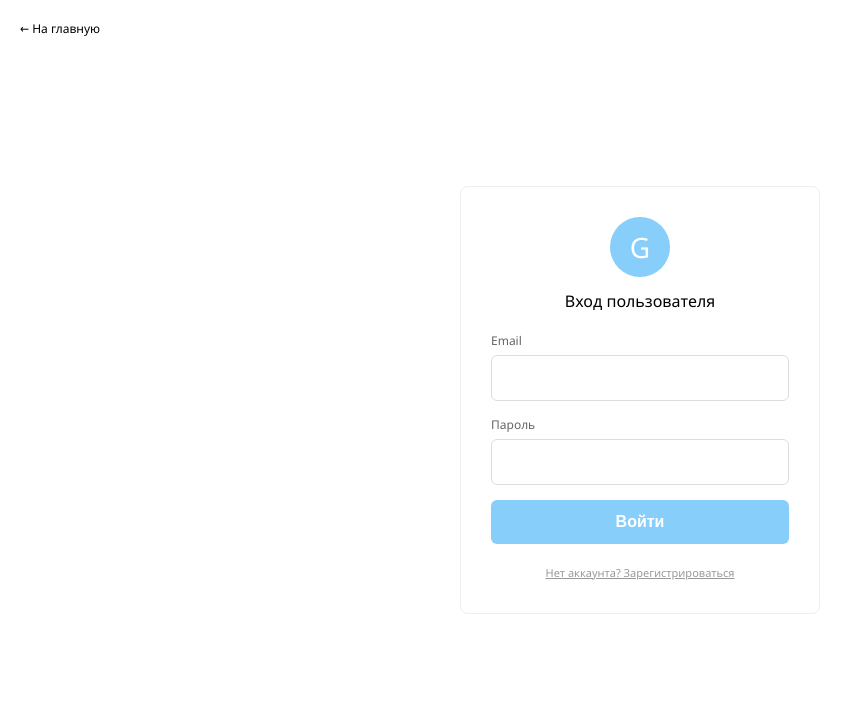
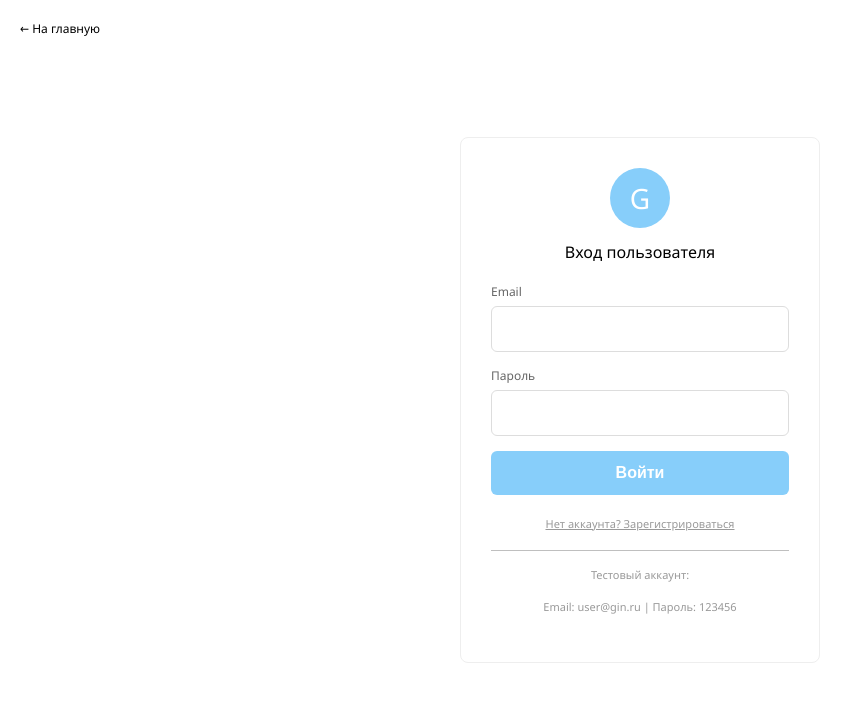
Before and after one commit to natuto228/GIN-TAXII, a FastAPI app: page /login-user in a window 1280 px wide. Shown: the top 702 px of the page, without its empty margins (0-862 px from the left). Run offline with FastAPI, Linux system fonts and the light colour scheme; some web fonts are replaced.

Commit message:
5 загрузка...

```diff
--- a/main.py
+++ b/main.py
@@ -1,4 +1,4 @@
-from fastapi import FastAPI, Request, Form
+from fastapi import FastAPI, Request, Form, HTTPException
 from fastapi.responses import HTMLResponse, RedirectResponse
 from fastapi.staticfiles import StaticFiles
 from fastapi.templating import Jinja2Templates
@@ -54,6 +54,14 @@ def init_database():
         )
     ''')
 
+    # Создаём тестового пользователя, если его нет
+    cursor.execute('SELECT * FROM users WHERE email = ?', ('user@gin.ru',))
+    if not cursor.fetchone():
+        cursor.execute('''
+            INSERT INTO users (fullname, phone, email, password, created_at)
+            VALUES (?, ?, ?, ?, ?)
+        ''', ('Тестовый Пользователь', '+79991234567', 'user@gin.ru', '123456', datetime.now()))
+
     conn.commit()
     conn.close()
 
@@ -80,9 +88,9 @@ async def register(
         cursor.execute('INSERT INTO users (fullname, phone, email, password, created_at) VALUES (?, ?, ?, ?, ?)',
                        (fullname, phone, email, password, datetime.now()))
         conn.commit()
-        return RedirectResponse(url="/login-user", status_code=303)
+        return {"success": True, "message": "Регистрация успешна"}
     except sqlite3.IntegrityError:
-        return {"error": "Email уже существует"}
+        return {"success": False, "error": "Email уже существует"}
     finally:
         conn.close()
 
--- a/templates/login_user.html
+++ b/templates/login_user.html
@@ -32,8 +32,34 @@
     <div style="text-align: center; margin-top: 15px;">
         <a href="/register" style="color: #999; font-size: 11px;">Нет аккаунта? Зарегистрироваться</a>
     </div>
+
+    <hr>
+    <div style="text-align: center;">
+        <p style="font-size: 11px; color: #999;">Тестовый аккаунт:</p>
+        <p style="font-size: 11px; color: #999;">Email: user@gin.ru | Пароль: 123456</p>
+    </div>
 </div>
 
-<script src="/static/script.js"></script>
+<script>
+    document.getElementById('loginUserForm').addEventListener('submit', async function(e) {
+        e.preventDefault();
+
+        const formData = new FormData();
+        formData.append('email', document.getElementById('email').value);
+        formData.append('password', document.getElementById('password').value);
+
+        const response = await fetch('/login-user', { method: 'POST', body: formData });
+        const result = await response.json();
+
+        if (result.success) {
+            localStorage.setItem('userId', result.user_id);
+            localStorage.setItem('userName', result.fullname);
+            window.location.href = '/user-profile';
+        } else {
+            alert(result.error);
+        }
+    });
+</script>
+
 </body>
 </html>
```
Also changed, not shown: templates/register.html (+22 -1 lines).
